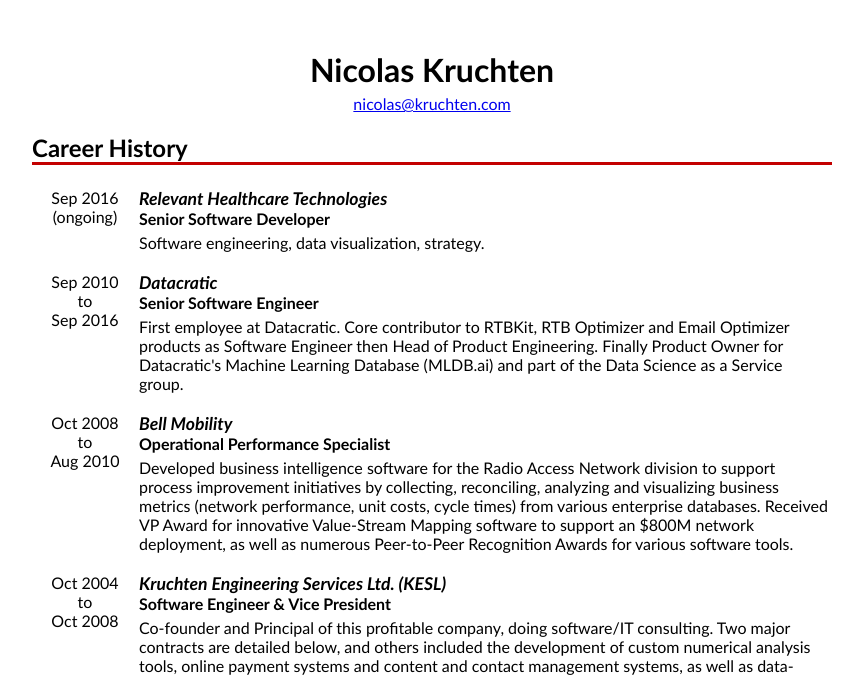
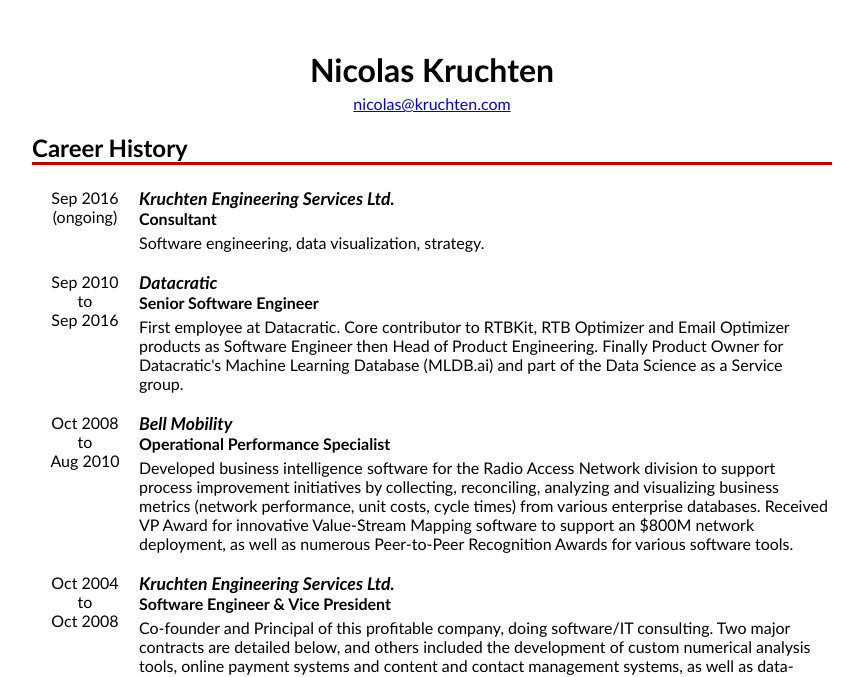
Before and after one commit to nicolaskruchten/nicolaskruchten.github.io, a Jekyll site: the page cv.html, which Jekyll copies as it is, in a window 1280 px wide. Shown: the top 677 px of the page, without its empty margins (208-1071 px from the left). Built offline with Jekyll 4.4.1, drawn with Linux system fonts in a browser that asks for light colours.

Commit message:
consulting

```diff
--- a/cv.html
+++ b/cv.html
@@ -83,8 +83,8 @@
 <tr>
 <td class="timeframe">Sep 2016 <br/> (ongoing)</td>
 <td class="description">
-	<span class="organization">Relevant Healthcare Technologies</span>
-	<br /><span class="title">Senior Software Developer</span>
+	<span class="organization">Kruchten Engineering Services Ltd.</span>
+	<br /><span class="title">Consultant</span>
 	<p>Software engineering, data visualization, strategy.</p>
 </td>
 </tr>
@@ -110,7 +110,7 @@
 <tr>
 <td class="timeframe">Oct 2004 <br/> to <br/> Oct 2008</td>
 <td class="description">
-	<span class="organization">Kruchten Engineering Services Ltd. (KESL)</span>
+	<span class="organization">Kruchten Engineering Services Ltd.</span>
 	<br /><span class="title">Software Engineer & Vice President</span>
 	<p>Co-founder and Principal of this profitable company, doing software/IT consulting. Two major contracts are detailed below, and others included the development of custom numerical analysis tools, online payment systems and content and contact management systems, as well as data-center selection and setup, for various clients throughout North America.</p>
 </td>
```
